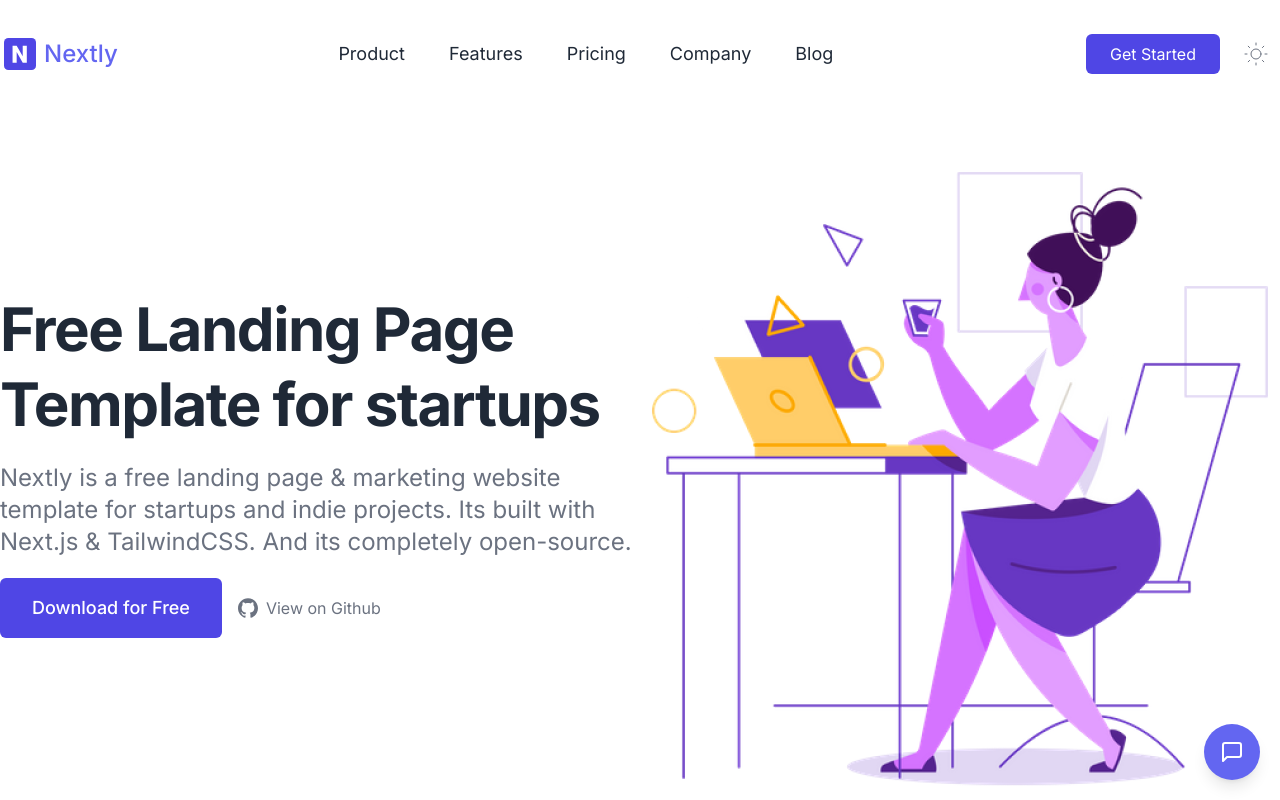
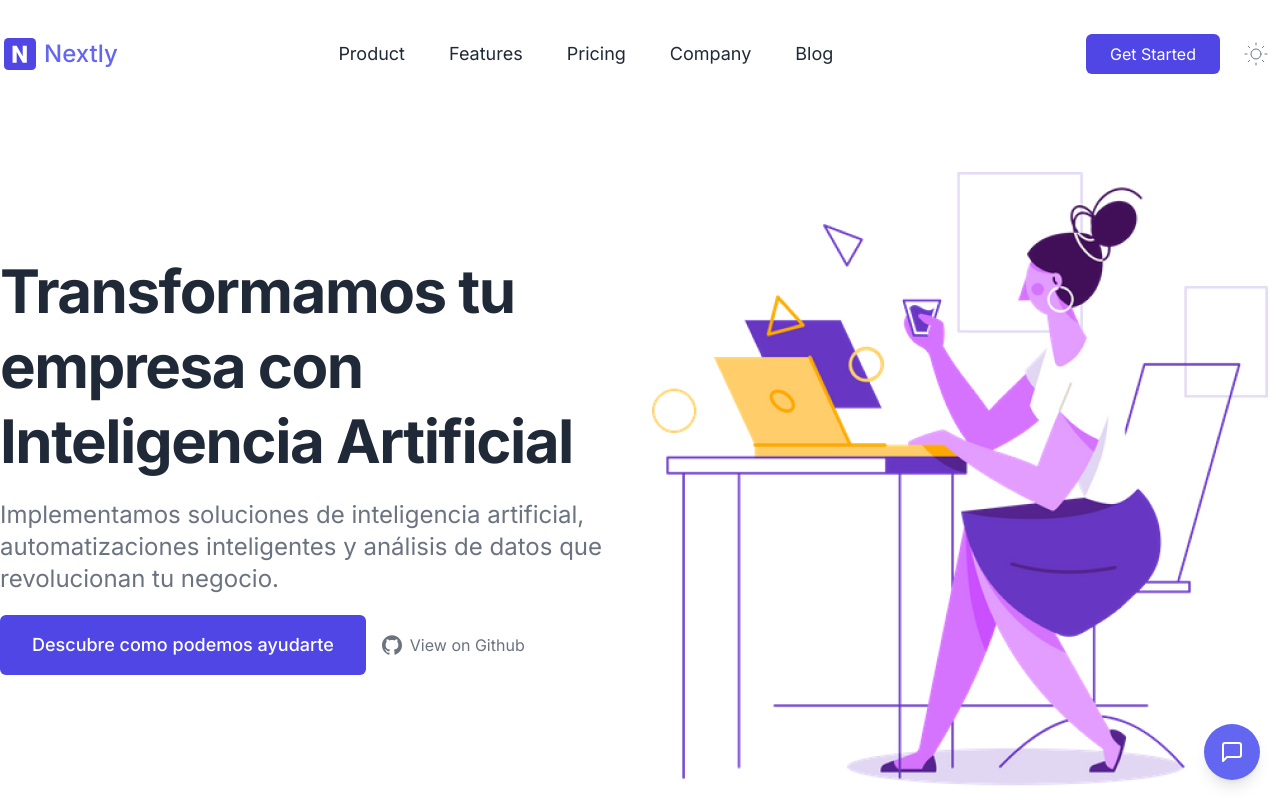
Before and after one commit to emiperaltaok/syncro-landing, a Next.js app: page / in a window 1280 px wide. Shown: the top 800 px of the page. Built offline with nearby package versions, Linux system fonts and the light colour scheme.

Commit message:
titulo y subtitulo y botones pagina incial

```diff
--- a/src/components/Hero.tsx
+++ b/src/components/Hero.tsx
@@ -9,12 +9,12 @@
         <div className="flex items-center w-full lg:w-1/2">
           <div className="max-w-2xl mb-8">
             <h1 className="text-4xl font-bold leading-snug tracking-tight text-gray-800 lg:text-4xl lg:leading-tight xl:text-6xl xl:leading-tight dark:text-white">
-              Free Landing Page Template for startups
+              Transformamos tu empresa con Inteligencia Artificial
             </h1>
             <p className="py-5 text-xl leading-normal text-gray-500 lg:text-xl xl:text-2xl dark:text-gray-300">
-              Nextly is a free landing page & marketing website
-              template for startups and indie projects. Its built with
-              Next.js & TailwindCSS. And its completely open-source.
+              Implementamos soluciones de inteligencia artificial,
+              automatizaciones inteligentes y análisis de datos
+              que revolucionan tu negocio.
             </p>
 
             <div className="flex flex-col items-start space-y-3 sm:space-x-4 sm:space-y-0 sm:items-center sm:flex-row">
@@ -23,7 +23,7 @@
                 target="_blank"
                 rel="noopener"
                 className="px-8 py-4 text-lg font-medium text-center text-white bg-indigo-600 rounded-md ">
-                Download for Free
+                Descubre como podemos ayudarte
               </a>
               <a
                 href="https://github.com/web3templates/nextly-template/"
```
